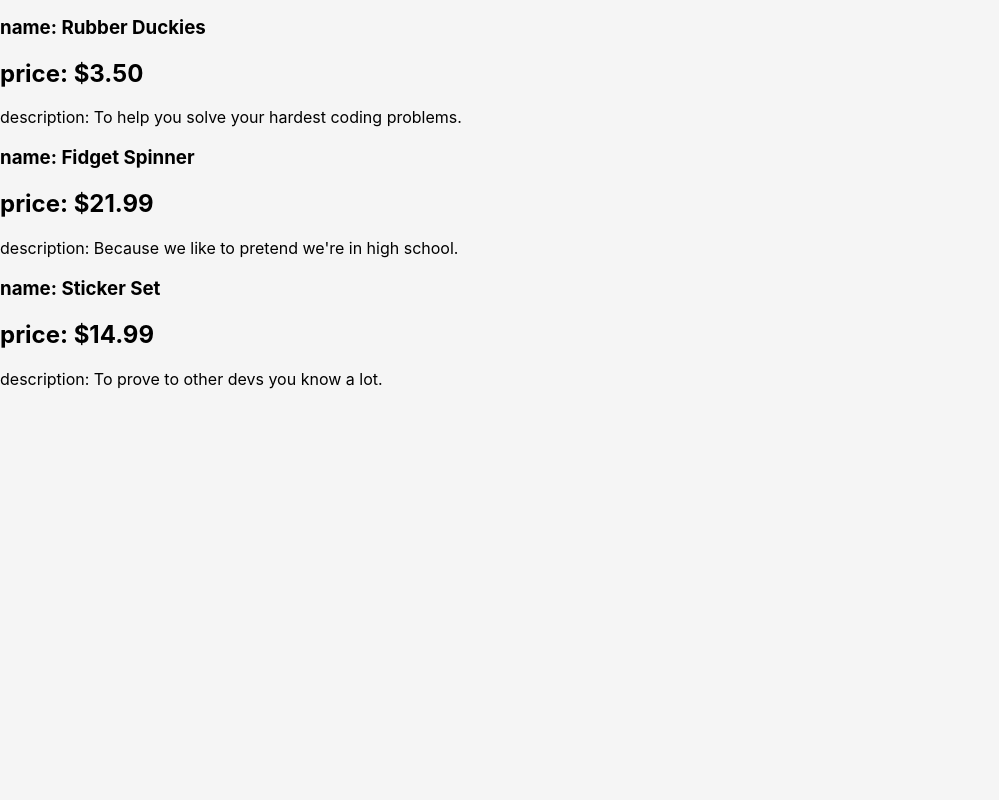
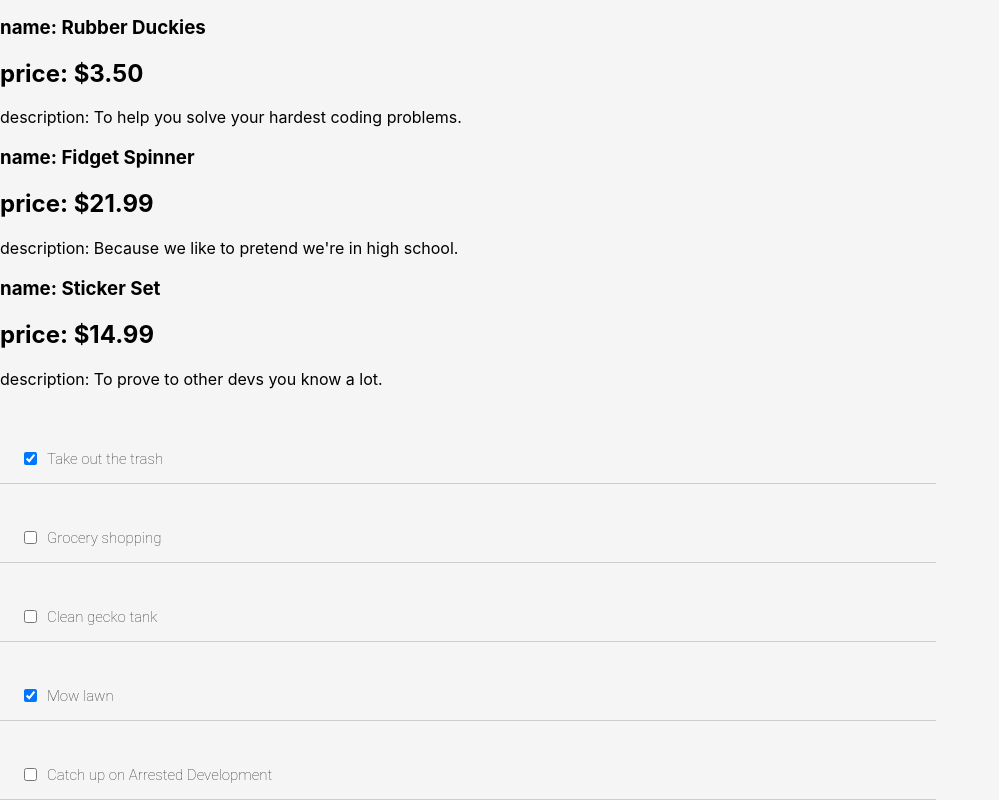
Before and after one commit to reymar90/practice-react, a React (Create React App) app: page / in a window 1280 px wide. Shown: the part 3414-4214 px from the top of the page, without its empty margins (0-999 px from the left). Before the commit the page ends 3819 px from the top, so only its background shows below. Built offline with nearby package versions, Linux system fonts and the light colour scheme.

Commit message:
Todo App Phase 3

```diff
--- a/src/App.js
+++ b/src/App.js
@@ -4,6 +4,7 @@ import './App.css';
 import Contacts from './Contacts'
 import AppJoke from './MyJoke/AppJoke'
 import AppProducts from './product/AppProducts'
+import AppTodo from './Phase3/AppTodo'
 
 
 function App() {
@@ -46,6 +47,7 @@ function App() {
       <Contacts/>
       <AppJoke/>
       <AppProducts/>
+      <AppTodo/>
 
     </div>
 
--- /dev/null
+++ b/src/Phase3/AppTodo.js
@@ -0,0 +1,16 @@
+import React from 'react'
+import TodoItem from './TodoItem'
+import  todosData from './todosData'
+
+function AppTodo(){
+const todoComponents = todosData.map(item => <TodoItem key={item.id} todosData={item} /> )
+console.log(todoComponents);
+    return(
+            <div>
+                {todoComponents}
+            </div>
+    )
+}
+
+
+export default AppTodo
--- /dev/null
+++ b/src/Phase3/TodoItem.js
@@ -0,0 +1,13 @@
+import React from "react"
+
+
+function TodoItem(props) {
+    return (
+        <div className="todo-item">
+            <input type="checkbox" checked={props.todosData.completed} />
+            <p>{props.todosData.text}</p>
+        </div>
+    )
+}
+
+export default TodoItem
--- /dev/null
+++ b/src/Phase3/todosData.js
@@ -0,0 +1,29 @@
+const todosData = [
+    {
+        id: 1,
+        text: "Take out the trash",
+        completed: true
+    },
+    {
+        id: 2,
+        text: "Grocery shopping",
+        completed: false
+    },
+    {
+        id: 3,
+        text: "Clean gecko tank",
+        completed: false
+    },
+    {
+        id: 4,
+        text: "Mow lawn",
+        completed: true
+    },
+    {
+        id: 5,
+        text: "Catch up on Arrested Development",
+        completed: false
+    }
+]
+
+export default todosData
```
